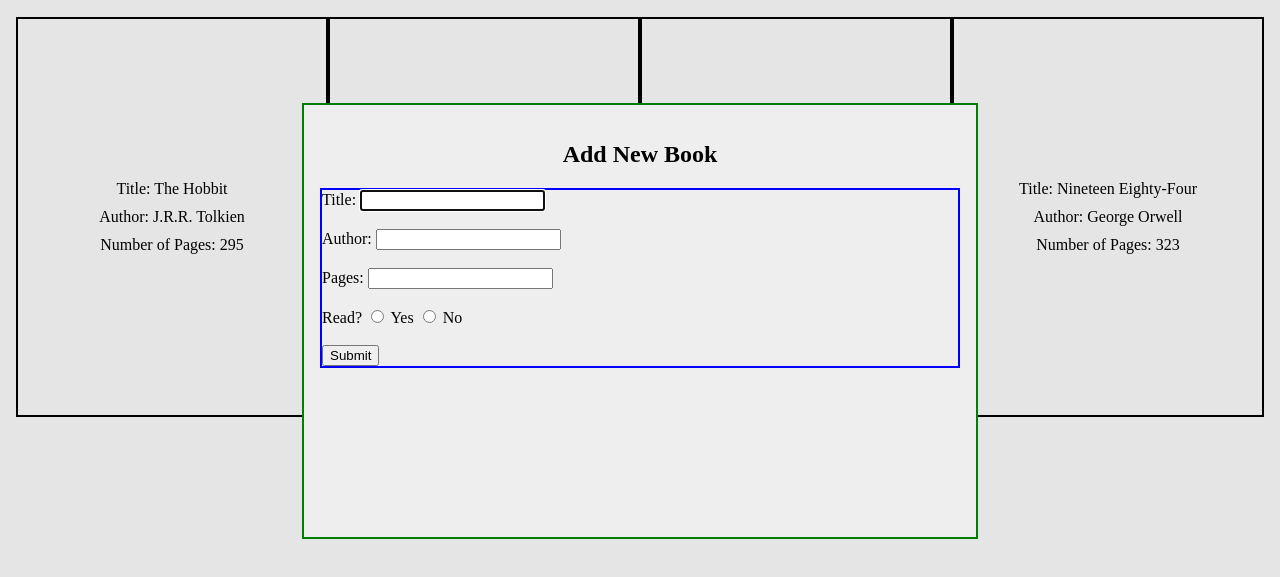
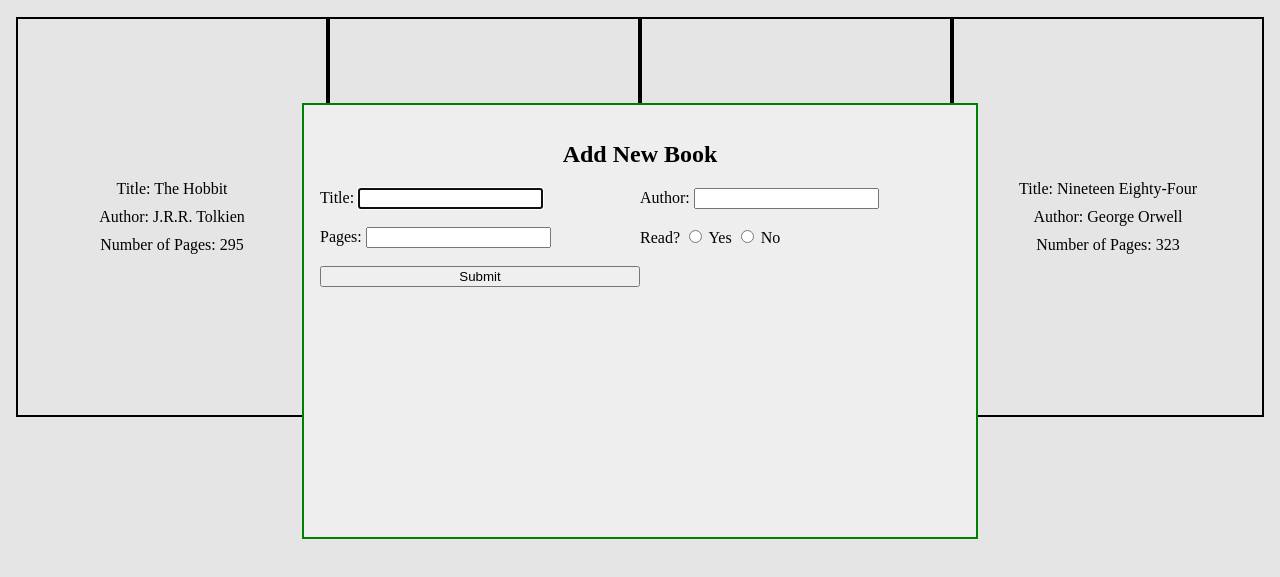
Before and after one commit to mikedeleon9/OdinProjects, a plain HTML site: page LibraryProject/index.html in a window 1280 px wide. Both pictures are taken after a click on the button "New Book". Shown: the part 79-656 px from the top of the page. Drawn offline with Linux system fonts and the light colour scheme.

Commit message:
finishing modal

```diff
--- a/LibraryProject/script.js
+++ b/LibraryProject/script.js
@@ -42,24 +42,28 @@ form.innerHTML = `
 
    <div class="form-grid">
 
-
+            <div>
             <label for="title">Title:</label>
             <input type="text" id="title" name="title"><br><br>
-
+            </div>
+            <div>
             <label for="author">Author:</label>
             <input type="text" id="author" name="author"><br><br>
-
+            </div>
+            <div>
             <label for="pages">Pages:</label>
             <input type="text" id="pages" name="pages"><br><br>
+            </div>
 
+            <div class="radio-group">
             <label>Read?</label>
             <input type="radio" id="read-yes" name="read" value="yes">
             <label for="read-yes">Yes</label>
             <input type="radio" id="read-no" name="read" value="no">
             <label for="read-no">No</label><br><br>
 
-            <input type="submit" value="Submit">
-
+            </div>
+             <input type="submit" value="Submit">
     </div>
  `;
 
--- a/LibraryProject/styles.css
+++ b/LibraryProject/styles.css
@@ -48,7 +48,17 @@ form > h2{
     text-align: center;
 }
 
-.form-grid{
+.form-grid {
+   display: grid;
+   align-items: center;
+   justify-content: left;
+   grid-template-columns: repeat(2, minmax(0, 1fr));
+}
 
-    border: 2px solid blue;
+
+
+.form-grid input[type="text"]{
+
+
+
 }
```
